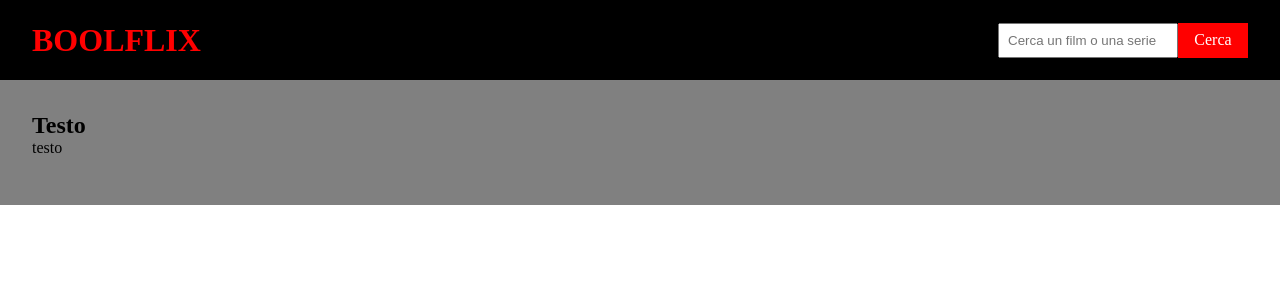
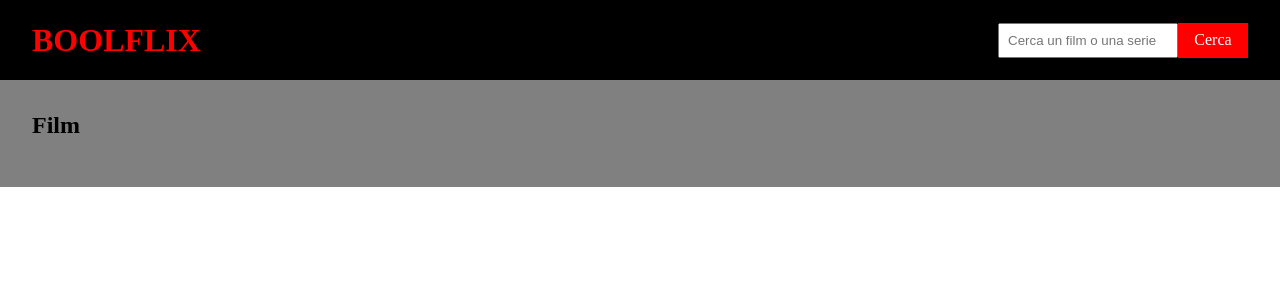
Before and after one commit to AlessandroCarrozza/vite-boolflix, a Vue app: page / in a window 1280 px wide. Shown: the top 300 px of the page. Built offline with nearby package versions, Linux system fonts and the light colour scheme.

Commit message:
Componente FilmCard ciclata nel comp. padre

```diff
--- /dev/null
+++ b/src/components/FilmCard.vue
@@ -0,0 +1,21 @@
+<script>
+
+export default {
+    name: "FilmCard",
+}
+</script>
+
+<template>
+    <div class="film"></div>
+</template>
+
+<style scoped lang="scss">
+@use "../styles/general.scss";
+
+.film {
+    width: 250px;
+    height: 400px;
+    background-color: red;
+    margin: 1rem;
+}
+</style>
--- a/src/components/FilmsContainer.vue
+++ b/src/components/FilmsContainer.vue
@@ -1,14 +1,26 @@
 <script>
+import FilmCard from "./FilmCard.vue";
+import { store } from "../store";
 
 export default {
     name: "FilmsContainer",
+    components: {
+        FilmCard,
+    },
+    data() {
+        return {
+            store,
+        }
+    }
 }
 </script>
 
 <template>
     <div class="films-container">
-        <h2>Testo</h2>
-        <div class="wrapper films">testo</div>
+        <h2>Film</h2>
+        <div class="wrapper films">
+            <FilmCard v-for="(film, index) in store.filmsList"></FilmCard>
+        </div>
     </div>
 </template>
 
--- a/src/styles/general.scss
+++ b/src/styles/general.scss
@@ -38,6 +38,9 @@ main {
 
         .wrapper {
             padding-bottom: 1rem;
+            display: flex;
+            flex-wrap: wrap;
+            justify-content: space-around;
         }
     }
 }
```
